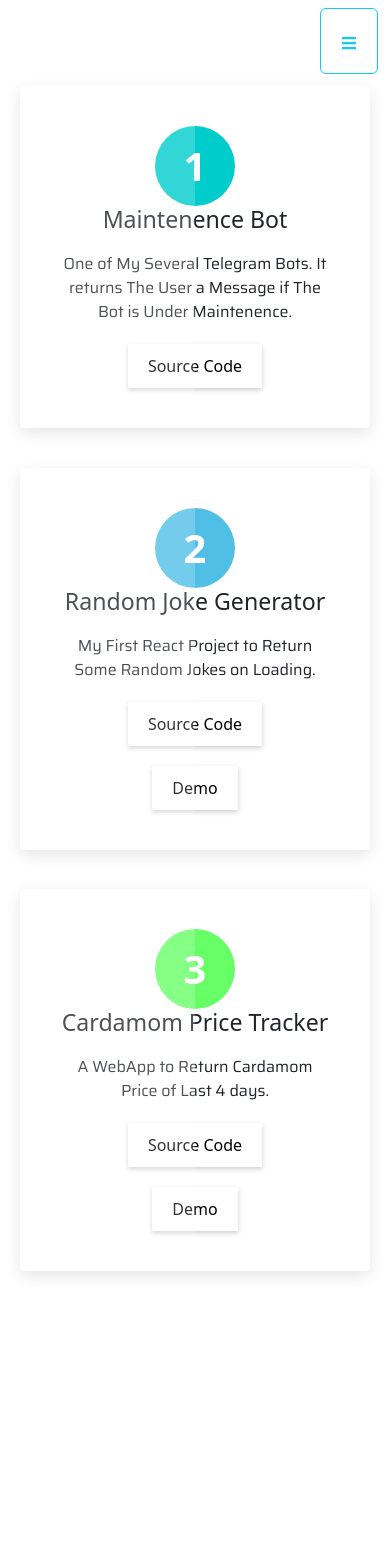
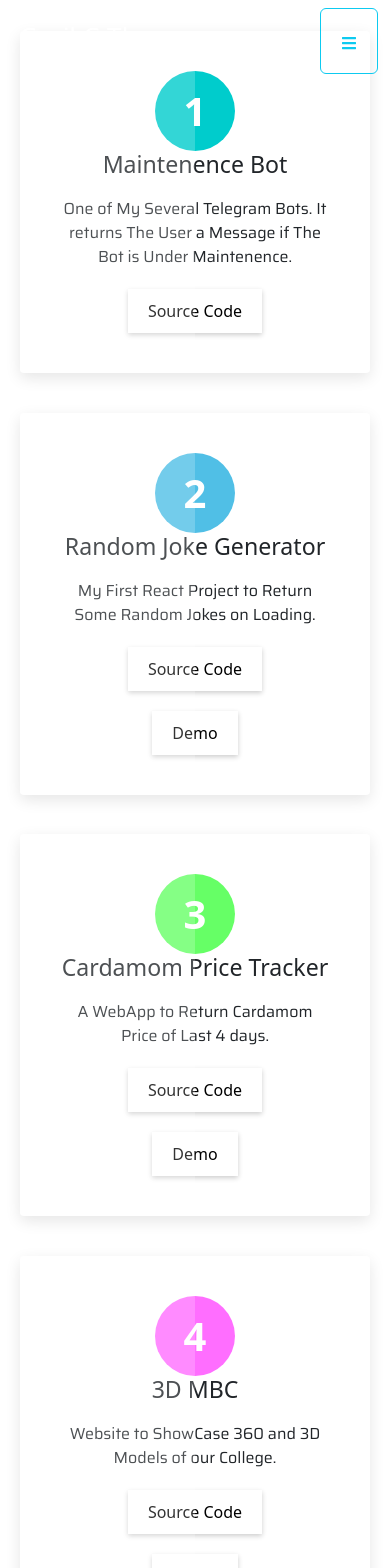
Before and after one commit to 10cyrilc/portfolio-02, a React (Create React App) app: page /projects in a window 390 px wide. Shown: the top 1568 px of the page. Before the commit the page ends 1291 px from the top, so only its background shows below. Built offline with nearby package versions, Linux system fonts and the light colour scheme.

Commit message:
[Fixed] UI

```diff
--- a/src/components/data/Projects.js
+++ b/src/components/data/Projects.js
@@ -25,5 +25,14 @@ export const Work = [
         "para": "A WebApp to Return Cardamom Price of Last 4 days.",
         "demoT": true,
         "demo": "https://cardamom-price-tracker.vercel.app/"
+    },
+    {
+        "id": 4,
+        "name": "3D MBC",
+        "framework": "React",
+        "code": "https://github.com/10cyrilc/cardamom-price-tracker",
+        "para": "Website to ShowCase 360 and 3D Models of our College.",
+        "demoT": true,
+        "demo": "https://3d-mbc.tk"
     }
 ]
--- a/src/components/js/About.js
+++ b/src/components/js/About.js
@@ -11,7 +11,12 @@ function About(){
             <Row className="main-about" data-aos="zoom-in" data-aos-duration="1000">
                 <Col sm>
                     <h2>About Me</h2>
-                    <p>I am a Computer Science Engineering Student. I am Majorily a Python Developer. I am also a Web Developer Learning reactjs. I am working on several React Projects as well as Python Projects.</p>
+                    <p> I am a Computer Science Engineering Student.
+                        I am a Fast and Efficient Learner.
+                        I am a Self Taught Python & Reactjs Developer.
+                        I am working on several OpenSource Projects.
+                        I am Open to New Ideas and to Collaborate on Projects.
+                    </p>
                 </Col>
             </Row>
         </Container>
--- a/src/components/styles/About.css
+++ b/src/components/styles/About.css
@@ -20,6 +20,7 @@
 .about .main-about h2{
     font-family: 'Titillium Web', sans-serif;
     font-size: 2em;
+    margin-bottom: -10px;
 }
 .about .main-about p{
     font-family: 'Mulish', sans-serif;
--- a/src/components/styles/Projects.css
+++ b/src/components/styles/Projects.css
@@ -81,6 +81,15 @@
     box-shadow: 0 0 0 400px #66FF66;
 }
 
+.containe .box:nth-child(4) .icon{
+    box-shadow: 0 0 0 0 #FF6EFF;
+    background: #FF6EFF;
+}
+
+.containe .box:nth-child(4):hover .icon{
+    box-shadow: 0 0 0 400px #FF6EFF;
+}
+
 .containe .box .content{
     position: relative;
     z-index: 1;
@@ -111,7 +120,7 @@
 @media (max-width: 776px){
 
     #container{
-        margin-top: 50%;
+        margin-top: 60%;
     }
     .containe{
         display: flex;
@@ -120,3 +129,23 @@
     }
 
 }
+
+@media (max-width: 652px){
+    #container{
+        margin-top: 65%;
+    }
+
+}
+@media (max-width: 552px){
+    #container{
+        margin-top: 80%;
+    }
+
+}
+
+@media (max-width: 462px){
+    #container{
+        margin-top: 90%;
+    }
+
+}
```
